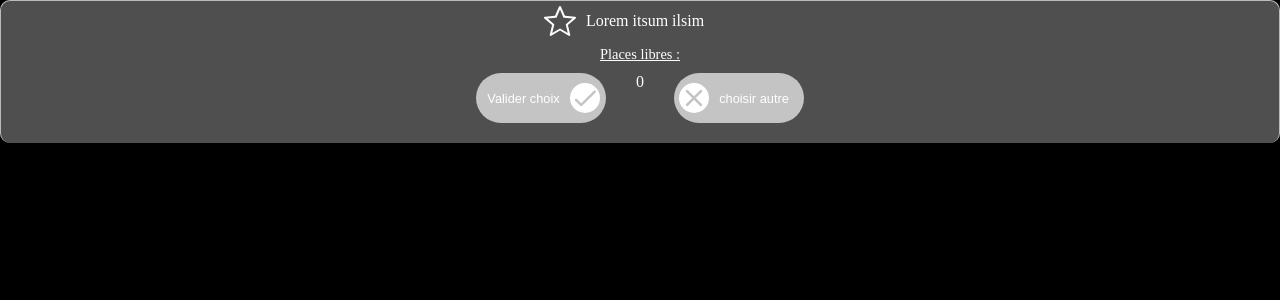
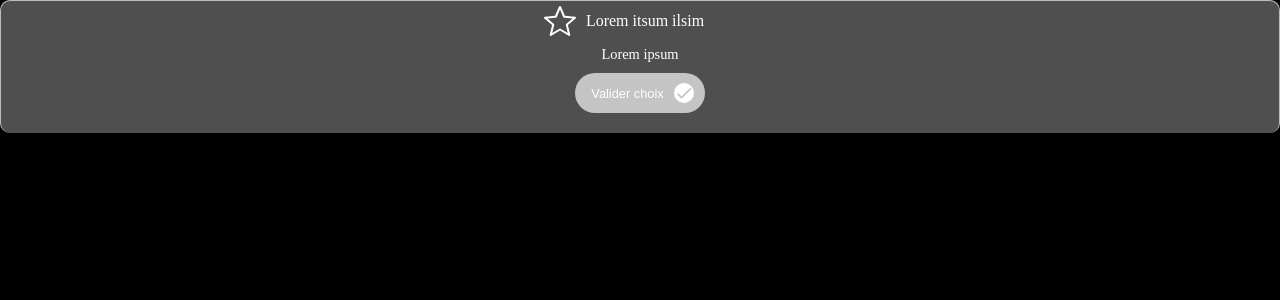
Before and after one commit to CoradoAD/Spark-Front, an Angular app in the folder Spark-Front/: page /bottompopupinteractive in a window 1280 px wide. Shown: the top 300 px of the page. Built offline with nearby package versions, Linux system fonts and the light colour scheme.

Commit message:
mise à jour des vues avec des conditions

```diff
--- a/Spark-Front/src/app/components/bottom-popup-interactive/message/message.component.html
+++ b/Spark-Front/src/app/components/bottom-popup-interactive/message/message.component.html
@@ -1,8 +1,8 @@
-<p class="text">Places libres :</p>
+<p [style.text-decoration]= "boolean ? 'underline' : 'none' " class="text">Lorem ipsum</p>
 
-<div class="container">
+<div *ngIf="boolean; else elseBlock" class="container">
 
-  <button class="btn-left">{{messageBtnLeft }}
+  <button class="btn-check">{{messageBtnLeft }}
     <div class="cercleIcon">
       <img [src]="pathIconLeft" alt="check">
     </div>
@@ -10,11 +10,23 @@
 
   <p class="nbPlaces"> {{ nbPlaces }}</p>
 
-  <button class="btn-right">
+  <button class="btn-cross">
     <div class="cercleIcon">
     <img [src]="pathIconRight" alt="cross">
     </div>
     {{ messageBtnRight }}
   </button>
+</div>
+
+
+<ng-template #elseBlock>
+
+  <div class="container">
+    <button class="btn-check">{{messageBtnLeft }}
+      <div class="cercleIcon">
+        <img [src]="pathIconLeft" alt="check">
+      </div>
+    </button>
 
 </div>
+</ng-template>
--- a/Spark-Front/src/app/components/bottom-popup-interactive/message/message.component.scss
+++ b/Spark-Front/src/app/components/bottom-popup-interactive/message/message.component.scss
@@ -33,11 +33,11 @@ button {
 
 }
 
-.btn-left {
+.btn-check {
   padding: 10px 5px 10px 10px;
 }
 
-.btn-right {
+.btn-cross {
   padding: 10px 15px 10px 5px;
 }
 
@@ -47,7 +47,7 @@ img {
 
 .cercleIcon {
   border-radius: 50%;
-  height: 30px;
-  width: 30px;
+  height: 20px;
+  width: 20px;
   background-color: white;
 }
--- a/Spark-Front/src/app/components/bottom-popup-interactive/message/message.component.ts
+++ b/Spark-Front/src/app/components/bottom-popup-interactive/message/message.component.ts
@@ -7,14 +7,16 @@ import { Component, OnInit } from '@angular/core';
 })
 export class MessageComponent implements OnInit {
 
+  boolean :boolean = false;//to be modified as appropriate
+
   constructor() { }
 
-  messageBtnLeft :string = "Valider choix"
+  messageBtnLeft :string = "Valider choix"//to be modified as appropriate
   messageBtnRight :string = "choisir autre"
+
   nbPlaces: number = 0;
   pathIconLeft :any = "/assets/popup-message/check.svg";
   pathIconRight :any = "/assets/popup-message/cross.svg";
-
 
 
   ngOnInit(): void {
```
